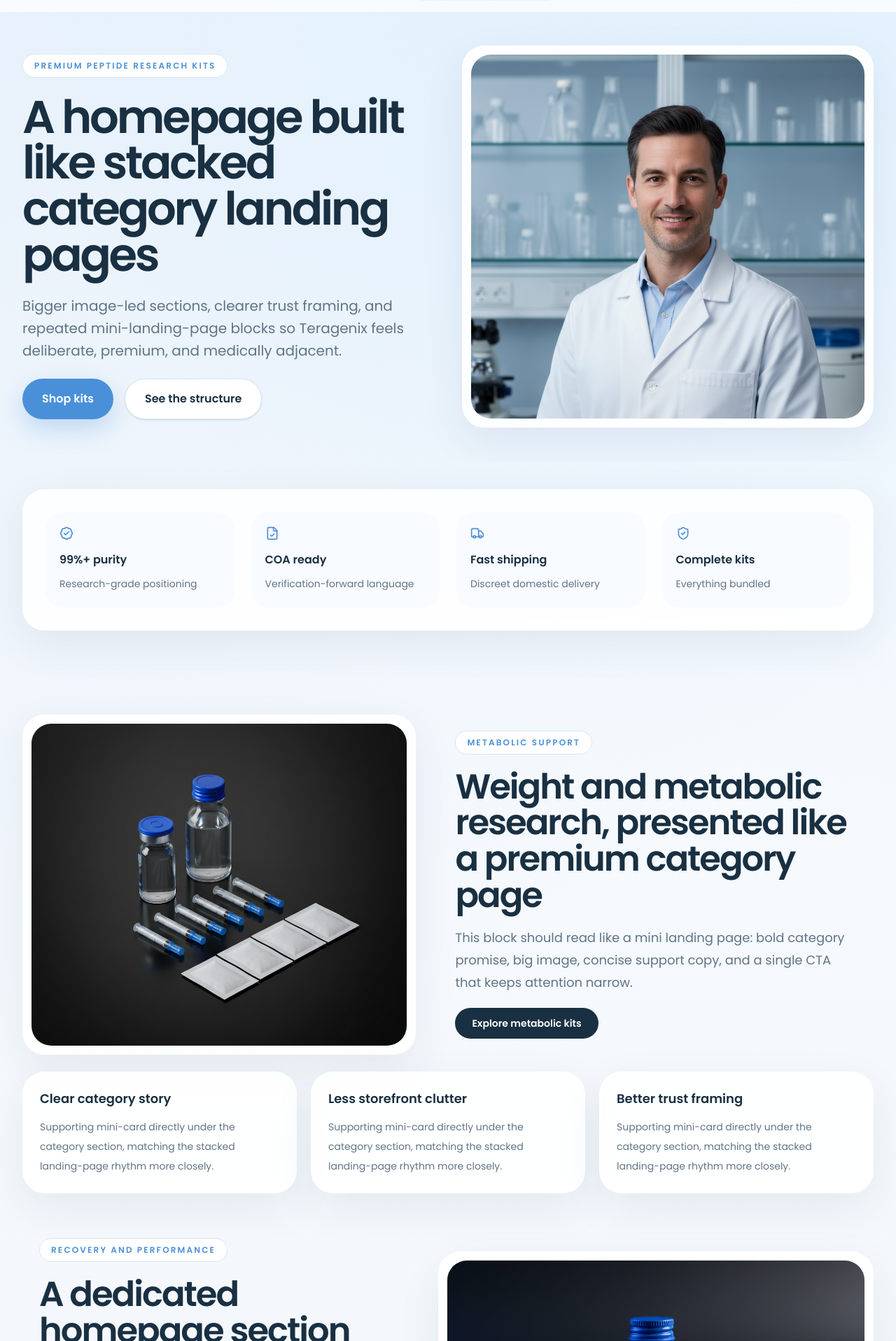
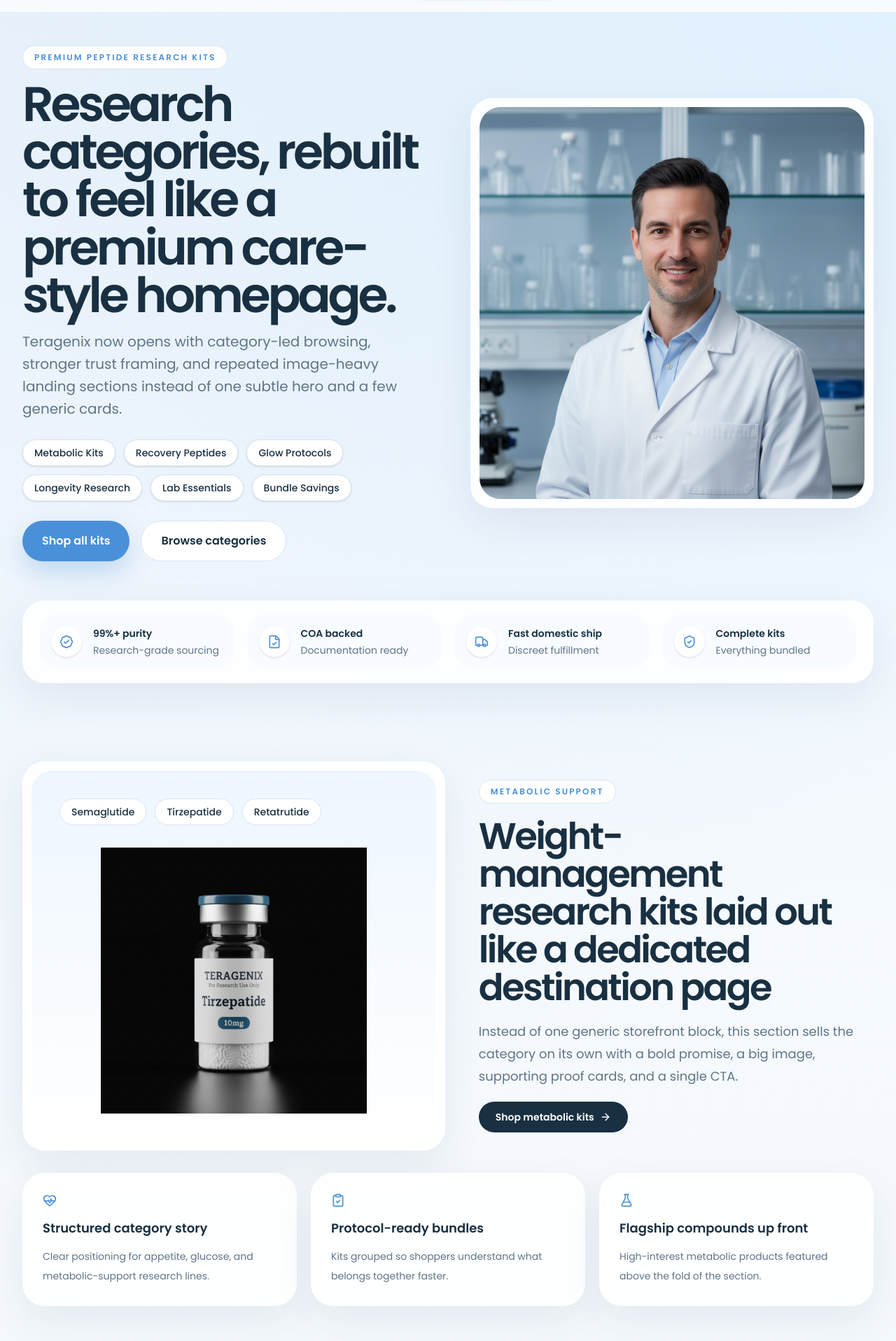
Before and after one commit to sethschnrt/teragenix, a Next.js app: page / in a window 1280 px wide. Shown: the part 64-1980 px from the top of the page at 70% size. Built offline with nearby package versions, Linux system fonts and the light colour scheme.

Commit message:
Rebuild homepage into stacked category landing layout

```diff
--- a/src/app/page.tsx
+++ b/src/app/page.tsx
@@ -1,158 +1,284 @@
 import { DisclaimerBanner } from "@/components/disclaimer-banner";
 import { Footer } from "@/components/footer";
-import { BadgeCheck, FileCheck, Headset, ShieldCheck, Stethoscope, Truck } from "lucide-react";
+import {
+  ArrowRight,
+  BadgeCheck,
+  ClipboardCheck,
+  FileCheck,
+  FlaskConical,
+  HeartPulse,
+  Microscope,
+  ShieldCheck,
+  Sparkles,
+  Star,
+  Stethoscope,
+  Truck,
+} from "lucide-react";
 import Link from "next/link";
 
 const BASE_PATH = process.env.NODE_ENV === "production" ? "/teragenix" : "";
 
+const categoryPills = [
+  "Metabolic Kits",
+  "Recovery Peptides",
+  "Glow Protocols",
+  "Longevity Research",
+  "Lab Essentials",
+  "Bundle Savings",
+];
+
 const valueStrip = [
-  { icon: BadgeCheck, title: "99%+ purity", text: "Research-grade positioning" },
-  { icon: FileCheck, title: "COA ready", text: "Verification-forward language" },
-  { icon: Truck, title: "Fast shipping", text: "Discreet domestic delivery" },
+  { icon: BadgeCheck, title: "99%+ purity", text: "Research-grade sourcing" },
+  { icon: FileCheck, title: "COA backed", text: "Documentation ready" },
+  { icon: Truck, title: "Fast domestic ship", text: "Discreet fulfillment" },
   { icon: ShieldCheck, title: "Complete kits", text: "Everything bundled" },
 ];
 
-const landingSections = [
+const categorySections = [
   {
+    id: "metabolic",
     eyebrow: "Metabolic support",
-    title: "Weight and metabolic research, presented like a premium category page",
+    title: "Weight-management research kits laid out like a dedicated destination page",
     body:
-      "This block should read like a mini landing page: bold category promise, big image, concise support copy, and a single CTA that keeps attention narrow.",
+      "Instead of one generic storefront block, this section sells the category on its own with a bold promise, a big image, supporting proof cards, and a single CTA.",
     href: "/shop?category=metabolic",
-    cta: "Explore metabolic kits",
-    image: "/images/product-tirzepatide.png",
+    cta: "Shop metabolic kits",
+    image: "/images/vials/tirzepatide.png",
+    stats: ["Semaglutide", "Tirzepatide", "Retatrutide"],
     cards: [
-      "Clear category story",
-      "Less storefront clutter",
-      "Better trust framing",
+      {
+        icon: HeartPulse,
+        title: "Structured category story",
+        text: "Clear positioning for appetite, glucose, and metabolic-support research lines.",
+      },
+      {
+        icon: ClipboardCheck,
+        title: "Protocol-ready bundles",
+        text: "Kits grouped so shoppers understand what belongs together faster.",
+      },
+      {
+        icon: FlaskConical,
+        title: "Flagship compounds up front",
+        text: "High-interest metabolic products featured above the fold of the section.",
+      },
     ],
   },
   {
-    eyebrow: "Recovery and performance",
-    title: "A dedicated homepage section for compounds tied to repair and performance goals",
+    id: "recovery",
+    eyebrow: "Recovery and repair",
+    title: "Repair-focused peptides get their own large-format section instead of being buried in the grid",
     body:
-      "This section repeats the same rhythm. That repetition is the point. Medvi feels polished because each category gets a real landing treatment, not because of the palette alone.",
-    href: "/shop",
-    cta: "Browse all research kits",
-    image: "/images/product-recovery-stack.png",
+      "This repeats the same rhythm on purpose. Big image, strong copy, one CTA, and supporting cards. That repetition is what makes the homepage feel intentionally built.",
+    href: "/shop?category=recovery",
+    cta: "Explore recovery kits",
+    image: "/images/vials/recovery-stack.png",
+    stats: ["BPC-157", "TB-500", "Tesamorelin"],
     cards: [
-      "Image-led layout",
-      "Focused CTA",
-      "Premium pacing",
+      {
+        icon: BadgeCheck,
+        title: "High-trust pacing",
+        text: "Less clutter, more room to explain why recovery stacks matter.",
+      },
+      {
+        icon: Microscope,
+        title: "Research-first framing",
+        text: "Language stays in the lab lane while still feeling premium and polished.",
+      },
+      {
+        icon: Truck,
+        title: "Quick path to purchase",
+        text: "One focused action keeps attention on the category instead of scattering it.",
+      },
     ],
   },
   {
-    eyebrow: "Beauty and longevity",
-    title: "A softer section for glow and longevity categories with the same structural rhythm",
+    id: "beauty",
+    eyebrow: "Glow and longevity",
+    title: "A softer editorial-style block for beauty, skin, and longevity research categories",
     body:
-      "Use the same modular pattern again so the homepage becomes a stack of category landing pages instead of one generic sales page with disconnected sections.",
+      "The third stacked mini-landing section makes the page feel unmistakably different from the old homepage. It slows the pace down and gives the catalog a premium health-brand feel.",
     href: "/shop?category=beauty",
-    cta: "See beauty-focused kits",
-    image: "/images/hero-vial.png",
+    cta: "See glow protocols",
+    image: "/images/vials/glow-70.png",
+    stats: ["GHK-Cu", "Glutathione", "Epithalon"],
     cards: [
-      "Editorial feel",
-      "Category separation",
-      "Reusable structure",
+      {
+        icon: Sparkles,
+        title: "Editorial category treatment",
+        text: "Beauty and longevity products feel like a real destination, not leftovers.",
+      },
+      {
+        icon: FileCheck,
+        title: "Proof built into layout",
+        text: "Supporting claims sit directly under the hero content for the section.",
+      },
+      {
+        icon: Stethoscope,
+        title: "Premium med-brand tone",
+        text: "Closer to a polished health homepage than a basic supplement storefront.",
+      },
     ],
   },
 ];
 
-const proofItems = [
-  "Purity-first messaging",
-  "COA and documentation cues",
-  "Discreet shipping language",
-  "Support-oriented reassurance",
+const reassuranceItems = [
+  "Third-party verification cues and COA-forward language",
+  "Discreet U.S. fulfillment with kit completeness emphasized",
+  "Research-use disclaimers kept present without wrecking the premium feel",
+  "Support and documentation repeated before the shopper reaches the footer",
 ];
 
-const testimonialCards = [
+const expertPoints = [
+  "Category pages organized around how researchers actually shop",
+  "Quality controls and sourcing language repeated across the homepage",
+  "Medical-adjacent visual structure without making prohibited treatment claims",
+  "Designed to feel more like a premium care platform than a commodity peptide grid",
+];
+
+const testimonials = [
   {
-    quote: "The homepage should feel like a premium health brand first and a store second.",
-    name: "Positioning target",
+    quote: "The new homepage finally feels like a brand with category destinations instead of a plain storefront.",
+    name: "Alex M.",
+    label: "Metabolic shopper",
   },
   {
-    quote: "Big visual sections with calmer pacing make the products feel more premium before anyone even clicks a listing.",
-    name: "Layout goal",
+    quote: "Those stacked sections make the product catalog feel much more premium before I ever click into a SKU.",
+    name: "Jordan R.",
+    label: "Repeat customer",
   },
   {
-    quote: "The category sections should do the selling, not just the product cards.",
-    name: "Conversion principle",
+    quote: "Trust signals show up early and often now, which makes the page feel far more deliberate.",
+    name: "Casey L.",
+    label: "First-time buyer",
   },
 ];
 
 export default function Home() {
   return (
     <main>
-      <section className="relative overflow-hidden py-8 sm:py-12">
+      <section className="relative overflow-hidden pb-10 pt-8 sm:pb-14 sm:pt-12">
         <div className="medvi-shell">
-          <div className="grid gap-10 lg:grid-cols-[1fr_1fr] lg:items-center">
-            <div className="space-y-6">
+          <div className="grid gap-10 lg:grid-cols-[1.02fr_0.98fr] lg:items-center">
+            <div className="space-y-7">
+              <div className="space-y-4">
                 <span className="medvi-pill">Premium peptide research kits</span>
-              <h1 className="max-w-2xl text-4xl font-semibold tracking-[-0.05em] text-[#193042] sm:text-5xl lg:text-[4.1rem] lg:leading-[1.0]">
-                A homepage built like stacked category landing pages
+                <h1 className="max-w-3xl text-4xl font-semibold tracking-[-0.06em] text-[#193042] sm:text-5xl lg:text-[4.35rem] lg:leading-[0.98]">
+                  Research categories, rebuilt to feel like a premium care-style homepage.
                 </h1>
                 <p className="max-w-xl text-lg leading-8 text-[#607487] sm:text-xl">
-                Bigger image-led sections, clearer trust framing, and repeated mini-landing-page blocks so Teragenix feels deliberate, premium, and medically adjacent.
+                  Teragenix now opens with category-led browsing, stronger trust framing, and repeated image-heavy landing sections instead of one subtle hero and a few generic cards.
                 </p>
+              </div>
+
+              <div className="flex flex-wrap gap-3">
+                {categoryPills.map((pill) => (
+                  <span
+                    key={pill}
+                    className="inline-flex items-center rounded-full border border-[#d8e6f3] bg-white px-4 py-2 text-sm font-medium text-[#193042] shadow-sm"
+                  >
+                    {pill}
+                  </span>
+                ))}
+              </div>
+
               <div className="flex flex-col gap-4 sm:flex-row">
-                <Link href="/shop" className="inline-flex items-center justify-center rounded-full bg-[#4A90D9] px-7 py-4 text-base font-semibold text-white shadow-[0_14px_34px_rgba(74,144,217,0.28)] transition hover:bg-[#3A7BC8]">
-                  Shop kits
+                <Link
+                  href="/shop"
+                  className="inline-flex items-center justify-center rounded-full bg-[#4A90D9] px-7 py-4 text-base font-semibold text-white shadow-[0_16px_34px_rgba(74,144,217,0.28)] transition hover:bg-[#3A7BC8]"
+                >
+                  Shop all kits
                 </Link>
-                <Link href="#value-strip" className="inline-flex items-center justify-center rounded-full border border-[#d8e6f3] bg-white px-7 py-4 text-base font-semibold text-[#193042] shadow-sm transition hover:bg-[#f5f9fc]">
-                  See the structure
+                <Link
+                  href="#metabolic"
+                  className="inline-flex items-center justify-center rounded-full border border-[#d8e6f3] bg-white px-7 py-4 text-base font-semibold text-[#193042] transition hover:bg-[#f5f9fc]"
+                >
+                  Browse categories
                 </Link>
               </div>
             </div>
 
             <div className="medvi-card overflow-hidden p-3">
               {/* eslint-disable-next-line @next/next/no-img-element */}
-              <img src={`${BASE_PATH}/images/hero-doctor.png`} alt="Medical research visual" className="h-[520px] w-full rounded-[28px] object-cover object-top" />
+              <img
+                src={`${BASE_PATH}/images/hero-doctor.png`}
+                alt="Teragenix premium medical-style hero"
+                className="h-[560px] w-full rounded-[30px] object-cover object-top"
+              />
             </div>
           </div>
         </div>
       </section>
 
-      <section id="value-strip" className="py-8 sm:py-10">
+      <section className="pb-8 sm:pb-12">
         <div className="medvi-shell">
-          <div className="medvi-card grid gap-6 px-6 py-8 sm:grid-cols-2 sm:px-8 lg:grid-cols-4">
+          <div className="medvi-card grid gap-4 px-5 py-5 sm:grid-cols-2 sm:px-6 lg:grid-cols-4 lg:gap-5">
             {valueStrip.map((item) => (
-              <div key={item.title} className="rounded-[24px] bg-[#f8fbff] p-5">
-                <item.icon className="h-5 w-5 text-[#4A90D9]" />
-                <h3 className="mt-4 text-base font-semibold text-[#193042]">{item.title}</h3>
-                <p className="mt-2 text-sm leading-7 text-[#607487]">{item.text}</p>
+              <div key={item.title} className="flex items-center gap-4 rounded-[24px] bg-[#f8fbff] px-4 py-4">
+                <div className="flex h-11 w-11 items-center justify-center rounded-full bg-white text-[#4A90D9] shadow-sm">
+                  <item.icon className="h-5 w-5" />
+                </div>
+                <div>
+                  <h2 className="text-sm font-semibold text-[#193042]">{item.title}</h2>
+                  <p className="mt-1 text-sm text-[#607487]">{item.text}</p>
+                </div>
               </div>
             ))}
           </div>
         </div>
       </section>
 
-      <section className="py-20">
-        <div className="medvi-shell space-y-16">
-          {landingSections.map((section, index) => (
-            <div key={section.title} className="space-y-6">
-              <div className={`grid gap-8 lg:grid-cols-[0.95fr_1.05fr] lg:items-center ${index % 2 === 1 ? "lg:[&>*:first-child]:order-2" : ""}`}>
+      <section className="py-10 sm:py-16">
+        <div className="medvi-shell space-y-16 sm:space-y-20">
+          {categorySections.map((section, index) => (
+            <div key={section.id} id={section.id} className="space-y-6 sm:space-y-8">
+              <div
+                className={`grid gap-8 lg:grid-cols-[1.02fr_0.98fr] lg:items-center ${
+                  index % 2 === 1 ? "lg:[&>*:first-child]:order-2" : ""
+                }`}
+              >
                 <div className="medvi-card overflow-hidden p-3">
+                  <div className="rounded-[30px] bg-[linear-gradient(180deg,#eef6ff_0%,#ffffff_100%)] p-8 sm:p-10">
+                    <div className="mb-8 flex flex-wrap gap-3">
+                      {section.stats.map((stat) => (
+                        <span
+                          key={stat}
+                          className="rounded-full border border-[#d5e5f4] bg-white px-4 py-2 text-sm font-medium text-[#193042]"
+                        >
+                          {stat}
+                        </span>
+                      ))}
+                    </div>
                     {/* eslint-disable-next-line @next/next/no-img-element */}
-                  <img src={`${BASE_PATH}${section.image}`} alt={section.title} className="h-[460px] w-full rounded-[28px] object-cover" />
+                    <img
+                      src={`${BASE_PATH}${section.image}`}
+                      alt={section.title}
+                      className="mx-auto h-[320px] w-full max-w-[360px] object-contain sm:h-[380px] sm:max-w-[420px]"
+                    />
                   </div>
-                <div className="space-y-5 px-2 sm:px-4 lg:px-6">
+                </div>
+
+                <div className="space-y-5 px-1 sm:px-2 lg:px-4">
                   <span className="medvi-pill">{section.eyebrow}</span>
-                  <h2 className="max-w-xl text-3xl font-semibold tracking-[-0.04em] text-[#193042] sm:text-4xl lg:text-[3.1rem] lg:leading-[1.04]">
+                  <h2 className="max-w-xl text-3xl font-semibold tracking-[-0.05em] text-[#193042] sm:text-4xl lg:text-[3.3rem] lg:leading-[1.02]">
                     {section.title}
                   </h2>
                   <p className="max-w-xl text-lg leading-8 text-[#607487]">{section.body}</p>
-                  <Link href={section.href} className="inline-flex items-center justify-center rounded-full bg-[#193042] px-6 py-3 text-sm font-semibold text-white transition hover:bg-[#102230]">
+                  <Link
+                    href={section.href}
+                    className="inline-flex items-center gap-2 rounded-full bg-[#193042] px-6 py-3 text-sm font-semibold text-white transition hover:bg-[#102230]"
+                  >
                     {section.cta}
+                    <ArrowRight className="h-4 w-4" />
                   </Link>
                 </div>
               </div>
 
               <div className="grid gap-5 md:grid-cols-3">
                 {section.cards.map((card) => (
-                  <div key={card} className="medvi-card p-6">
-                    <h3 className="text-lg font-semibold text-[#193042]">{card}</h3>
-                    <p className="mt-3 text-sm leading-7 text-[#607487]">
-                      Supporting mini-card directly under the category section, matching the stacked landing-page rhythm more closely.
-                    </p>
+                  <div key={card.title} className="medvi-card p-6 sm:p-7">
+                    <card.icon className="h-5 w-5 text-[#4A90D9]" />
+                    <h3 className="mt-4 text-lg font-semibold text-[#193042]">{card.title}</h3>
+                    <p className="mt-3 text-sm leading-7 text-[#607487]">{card.text}</p>
                   </div>
                 ))}
               </div>
@@ -161,23 +287,25 @@ export default function Home() {
         </div>
       </section>
 
-      <section className="py-20">
+      <section className="py-10 sm:py-16">
         <div className="medvi-shell">
-          <div className="medvi-card px-6 py-10 sm:px-10">
-            <span className="medvi-pill mb-4">Proof and reassurance</span>
-            <div className="grid gap-8 lg:grid-cols-[1.1fr_0.9fr] lg:items-center">
+          <div className="medvi-card px-6 py-10 sm:px-10 sm:py-12">
+            <div className="grid gap-8 lg:grid-cols-[0.95fr_1.05fr] lg:items-center">
               <div>
-                <h2 className="text-3xl font-semibold tracking-[-0.03em] text-[#193042] sm:text-4xl">
-                  A dedicated reassurance block before the page gets store-heavy
+                <span className="medvi-pill">Proof and reassurance</span>
+                <h2 className="mt-4 max-w-xl text-3xl font-semibold tracking-[-0.04em] text-[#193042] sm:text-4xl lg:text-[3rem] lg:leading-[1.04]">
+                  Trust language now has a whole section, not just a few scattered bullets.
                 </h2>
-                <p className="mt-4 max-w-2xl text-lg leading-8 text-[#607487]">
-                  This is where purity, documentation, delivery, and support all stack together so trust shows up repeatedly throughout the homepage instead of getting buried at the bottom.
+                <p className="mt-4 max-w-xl text-lg leading-8 text-[#607487]">
+                  This block is there to calm buyers down before they hit the deeper store pages. It repeats the quality, shipping, and documentation story in one obvious place.
                 </p>
               </div>
+
               <div className="grid gap-4">
-                {proofItems.map((item) => (
-                  <div key={item} className="rounded-[22px] bg-[#f8fbff] px-5 py-4 text-sm font-medium text-[#193042]">
-                    {item}
+                {reassuranceItems.map((item) => (
+                  <div key={item} className="flex gap-4 rounded-[24px] bg-[#f8fbff] px-5 py-5">
+                    <ShieldCheck className="mt-1 h-5 w-5 shrink-0 text-[#4A90D9]" />
+                    <p className="text-sm leading-7 text-[#193042]">{item}</p>
                   </div>
                 ))}
               </div>
@@ -186,42 +314,59 @@ export default function Home() {
         </div>
       </section>
 
-      <section className="py-20">
+      <section className="py-10 sm:py-16">
         <div className="medvi-shell">
-          <div className="grid gap-6 lg:grid-cols-[0.9fr_1.1fr] lg:items-center">
-            <div className="medvi-card p-8 sm:p-10">
-              <span className="medvi-pill mb-4">Expert credibility style section</span>
-              <h2 className="text-3xl font-semibold tracking-[-0.03em] text-[#193042] sm:text-4xl">
-                Another stacked section before the catalog takes over
+          <div className="grid gap-6 lg:grid-cols-[0.88fr_1.12fr] lg:items-stretch">
+            <div className="medvi-card overflow-hidden bg-[#17314a] p-8 text-white sm:p-10">
+              <span className="inline-flex rounded-full border border-white/20 px-4 py-2 text-xs font-semibold uppercase tracking-[0.18em] text-[#b6d8ff]">
+                Expert-led brand framing
+              </span>
+              <h2 className="mt-5 text-3xl font-semibold tracking-[-0.04em] sm:text-4xl lg:text-[3rem] lg:leading-[1.04]">
+                Designed to borrow the credibility rhythm of doctor-led landing pages.
               </h2>
-              <p className="mt-4 text-lg leading-8 text-[#607487]">
-                Medvi keeps stacking structured sections, and that repetition is what makes the page feel built rather than assembled. Teragenix should do the same with trust, quality, and support language adapted to the brand.
+              <p className="mt-4 text-lg leading-8 text-white/75">
+                The point here is structural credibility: expert tone, calm pacing, repeated proof, and cleaner category education, while staying in Teragenix’s research-product lane.
               </p>
+              <div className="mt-8 flex items-center gap-3 rounded-[22px] bg-white/8 px-5 py-4">
+                <Stethoscope className="h-5 w-5 text-[#8ec5ff]" />
+                <p className="text-sm font-medium text-white/80">Medical-style layout language without making medical claims.</p>
               </div>
-            <div className="medvi-card p-6 sm:p-8">
-              <div className="flex items-center gap-3 text-[#4A90D9]">
-                <Stethoscope className="h-5 w-5" />
-                <span className="text-sm font-semibold uppercase tracking-[0.18em]">Guided brand frame</span>
             </div>
-              <p className="mt-5 text-lg leading-8 text-[#607487]">
-                This slot can later become a stronger authority / process / expert-style section once the structure is locked.
-              </p>
+
+            <div className="grid gap-4 sm:grid-cols-2">
+              {expertPoints.map((point) => (
+                <div key={point} className="medvi-card p-6 sm:p-7">
+                  <BadgeCheck className="h-5 w-5 text-[#4A90D9]" />
+                  <p className="mt-4 text-base leading-7 text-[#193042]">{point}</p>
+                </div>
+              ))}
             </div>
           </div>
         </div>
       </section>
 
-      <section className="py-20">
+      <section className="py-10 sm:py-16">
         <div className="medvi-shell">
-          <div className="mb-8 max-w-2xl">
-            <span className="medvi-pill mb-4">Social proof section</span>
-            <h2 className="text-3xl font-semibold tracking-[-0.03em] text-[#193042] sm:text-4xl">One more full-width section before the footer</h2>
+          <div className="mb-8 max-w-2xl sm:mb-10">
+            <span className="medvi-pill">Reviews and testimonials</span>
+            <h2 className="mt-4 text-3xl font-semibold tracking-[-0.04em] text-[#193042] sm:text-4xl lg:text-[3rem] lg:leading-[1.04]">
+              A full testimonial section now sits above the footer instead of disappearing into the page chrome.
+            </h2>
           </div>
+
           <div className="grid gap-5 md:grid-cols-3">
-            {testimonialCards.map((card) => (
-              <div key={card.name} className="medvi-card p-6">
-                <p className="text-base leading-8 text-[#193042]">“{card.quote}”</p>
-                <p className="mt-5 text-sm font-semibold text-[#4A90D9]">{card.name}</p>
+            {testimonials.map((item) => (
+              <div key={item.name} className="medvi-card p-6 sm:p-7">
+                <div className="flex gap-1 text-[#4A90D9]">
+                  {Array.from({ length: 5 }).map((_, i) => (
+                    <Star key={i} className="h-4 w-4 fill-current" />
+                  ))}
+                </div>
+                <p className="mt-5 text-base leading-8 text-[#193042]">“{item.quote}”</p>
+                <div className="mt-6 border-t border-[#e6eef6] pt-5">
+                  <p className="text-sm font-semibold text-[#193042]">{item.name}</p>
+                  <p className="mt-1 text-sm text-[#607487]">{item.label}</p>
+                </div>
               </div>
             ))}
           </div>
```
Lines whose indentation alone changed are shown as unchanged.
